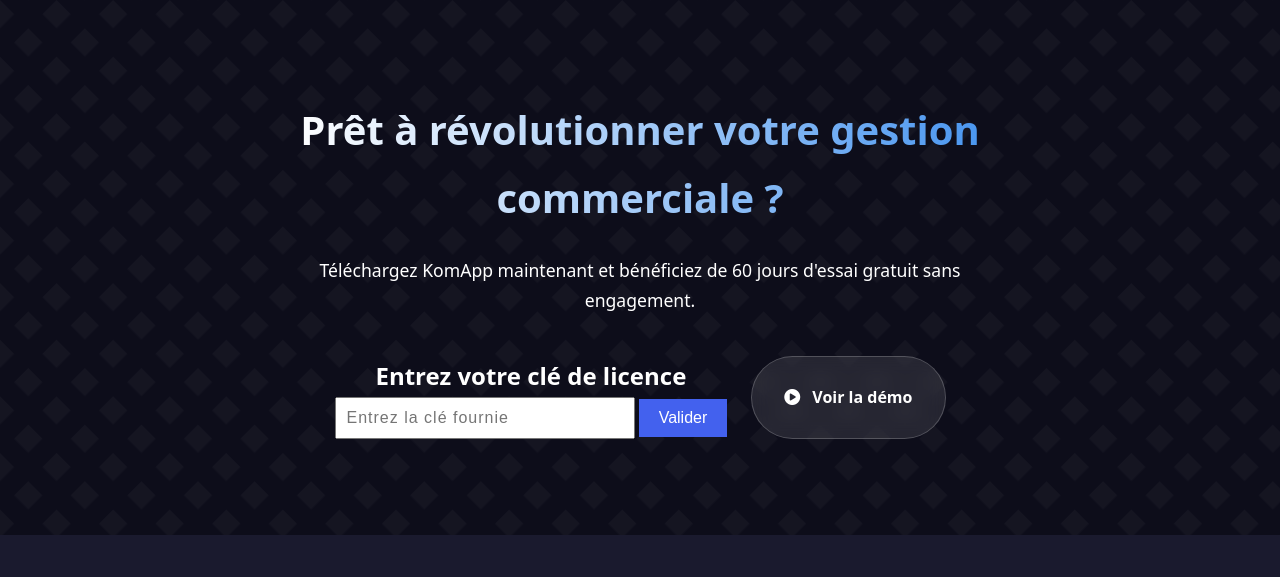
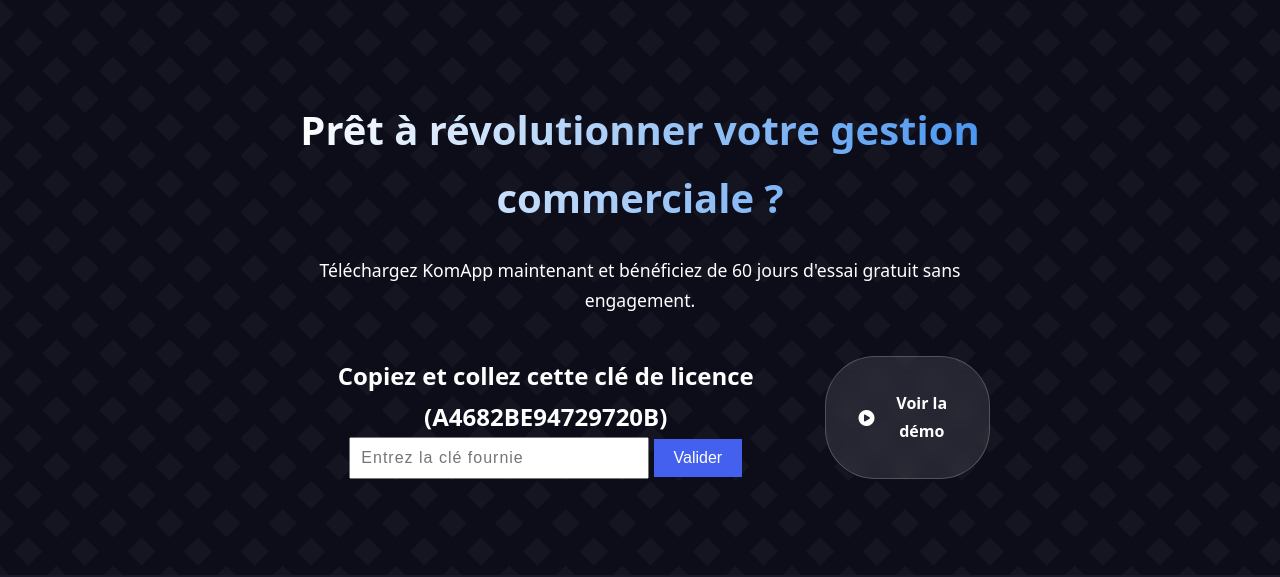
Before and after one commit to linoSAP/komapp-site, a plain HTML site: page index.html in a window 1280 px wide. Shown: the part 4473-5050 px from the top of the page. Drawn offline with Linux system fonts and the light colour scheme.

Commit message:
Update index.html
cle

```diff
--- a/index.html
+++ b/index.html
@@ -1203,7 +1203,7 @@
 
                 <div class="cta-buttons reveal">
                     <div id="key-form">
-                        <h2>Entrez votre clé de licence</h2>
+                        <h2>Copiez et collez cette clé de licence (A4682BE94729720B)</h2>
                         <input type="text" id="unlock-key" placeholder="Entrez la clé fournie" maxlength="16">
                         <button onclick="validateKey()">Valider</button>
                         <p id="key-error" class="error">Clé invalide</p>
```
